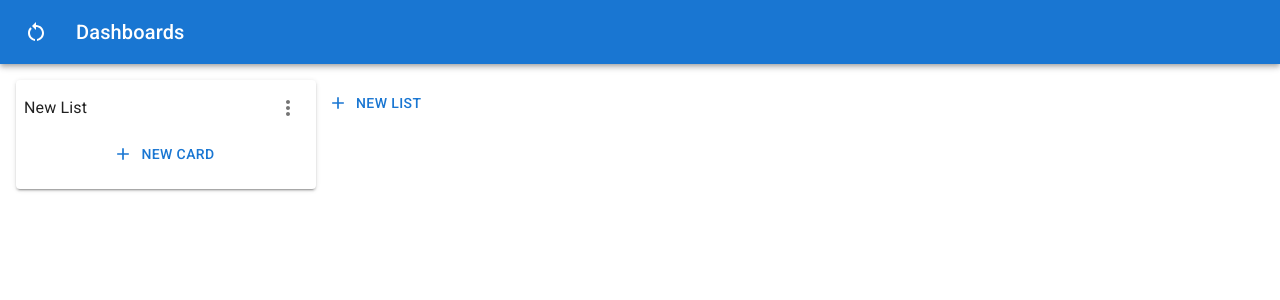
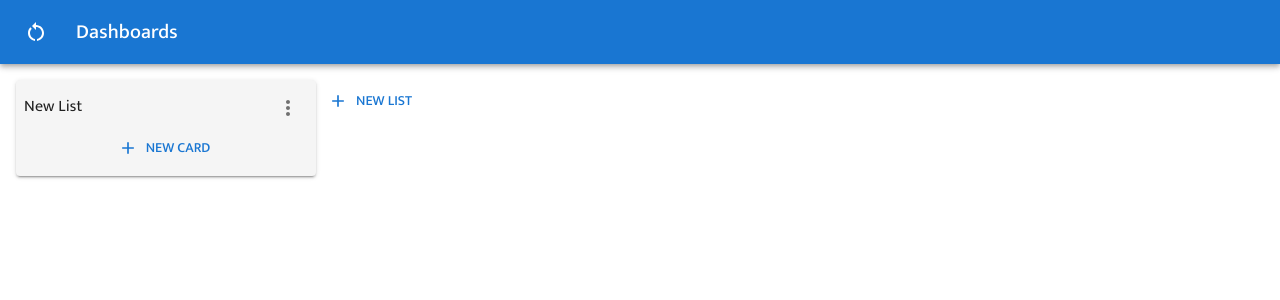
Before and after one commit to tomasz8w/dashboards, a React (Create React App) app: page / in a window 1280 px wide. Both pictures are taken after a click on the button "NEW LIST". Shown: the top 300 px of the page. Built offline with nearby package versions, Linux system fonts and the light colour scheme; what @ebay/nice-modal-react would draw is missing.

Commit message:
init theme provider

```diff
--- a/public/index.html
+++ b/public/index.html
@@ -8,7 +8,7 @@
     <meta name="description" content="Dashboards" />
     <link
       rel="stylesheet"
-      href="https://fonts.googleapis.com/css?family=Roboto:300,400,500,700&display=swap"
+      href="https://fonts.googleapis.com/css?family=Mukta:300,400,500,700&display=swap"
     />
     <link rel="apple-touch-icon" href="%PUBLIC_URL%/logo192.png" />
     <!--
--- a/src/App.tsx
+++ b/src/App.tsx
@@ -3,10 +3,15 @@ import { DndProvider } from 'react-dnd';
 import { HTML5Backend } from 'react-dnd-html5-backend';
 import { BrowserRouter as Router, Route, Routes } from 'react-router-dom';
 
+import { CssBaseline, ThemeProvider } from '@mui/material';
+
 import Titlebar from './App/Titlebar';
+import theme from './theme';
 import DashboardView from './Views/DashboardView';
 
 const App = () => (
+  <CssBaseline>
+    <ThemeProvider theme={theme}>
       <DndProvider backend={HTML5Backend}>
         <Router>
           <Titlebar />
@@ -15,6 +20,8 @@ const App = () => (
           </Routes>
         </Router>
       </DndProvider>
+    </ThemeProvider>
+  </CssBaseline>
 );
 
 export default App;
--- a/src/Views/DashboardView/components/Card/Card.tsx
+++ b/src/Views/DashboardView/components/Card/Card.tsx
@@ -52,7 +52,6 @@ const Card = ({ listId, cardId }: Props) => {
             display: 'none',
           },
           p: 1,
-          backgroundColor: 'action.disabledBackground',
         }}
       >
         <Typography>{card?.title}</Typography>
--- a/src/Views/DashboardView/components/List/List.tsx
+++ b/src/Views/DashboardView/components/List/List.tsx
@@ -41,12 +41,13 @@ const List = ({ listId }: Props) => {
         elevation={2}
         sx={{
           opacity: isDragging ? 0 : 1,
-          transition: 'background-color 250ms',
+          transition: 'opacity 300ms',
           display: 'flex',
           flexDirection: 'column',
           p: 1,
           flex: 'auto',
           justifyContent: 'center',
+          backgroundColor: 'rgb(245, 245, 245)',
         }}
       >
         {list && (
@@ -57,7 +58,7 @@ const List = ({ listId }: Props) => {
                 display: 'flex',
                 flexDirection: 'column',
                 gap: 0.5,
-                p: 1,
+                p: 0.2,
                 alignItems: 'center',
                 position: 'relative',
               }}
--- a/src/index.css
+++ /dev/null
@@ -1,13 +0,0 @@
-body {
-  margin: 0;
-  font-family: -apple-system, BlinkMacSystemFont, 'Segoe UI', 'Roboto', 'Oxygen',
-    'Ubuntu', 'Cantarell', 'Fira Sans', 'Droid Sans', 'Helvetica Neue',
-    sans-serif;
-  -webkit-font-smoothing: antialiased;
-  -moz-osx-font-smoothing: grayscale;
-}
-
-code {
-  font-family: source-code-pro, Menlo, Monaco, Consolas, 'Courier New',
-    monospace;
-}
--- a/src/index.tsx
+++ b/src/index.tsx
@@ -3,7 +3,6 @@ import ReactDOM from 'react-dom/client';
 
 import NiceModal from '@ebay/nice-modal-react';
 
-import './index.css';
 import App from './App';
 
 const root = ReactDOM.createRoot(
--- /dev/null
+++ b/src/theme.tsx
@@ -0,0 +1,9 @@
+import { createTheme } from '@mui/material';
+
+const theme = createTheme({
+  typography: {
+    fontFamily: ['Mukta', 'Arial'].join(','),
+  },
+});
+
+export default theme;
```
Lines whose indentation alone changed are shown as unchanged.
